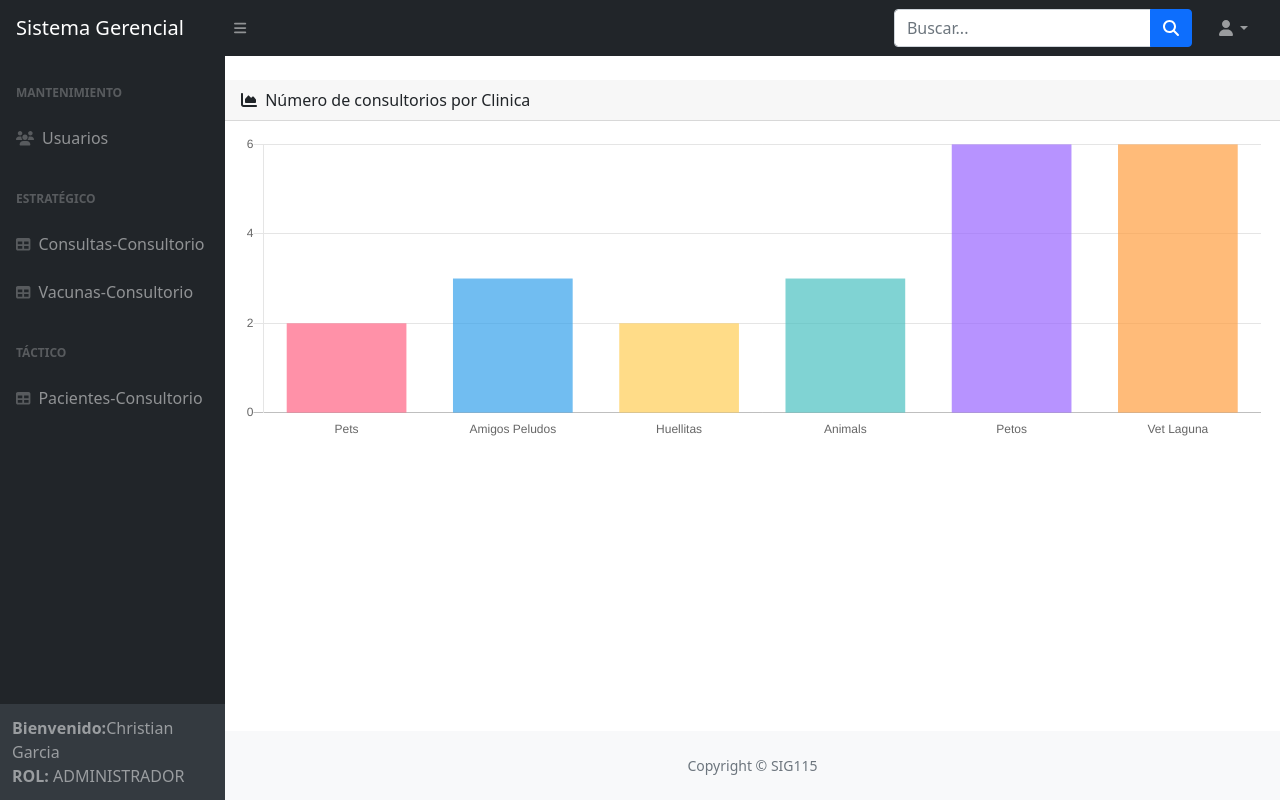
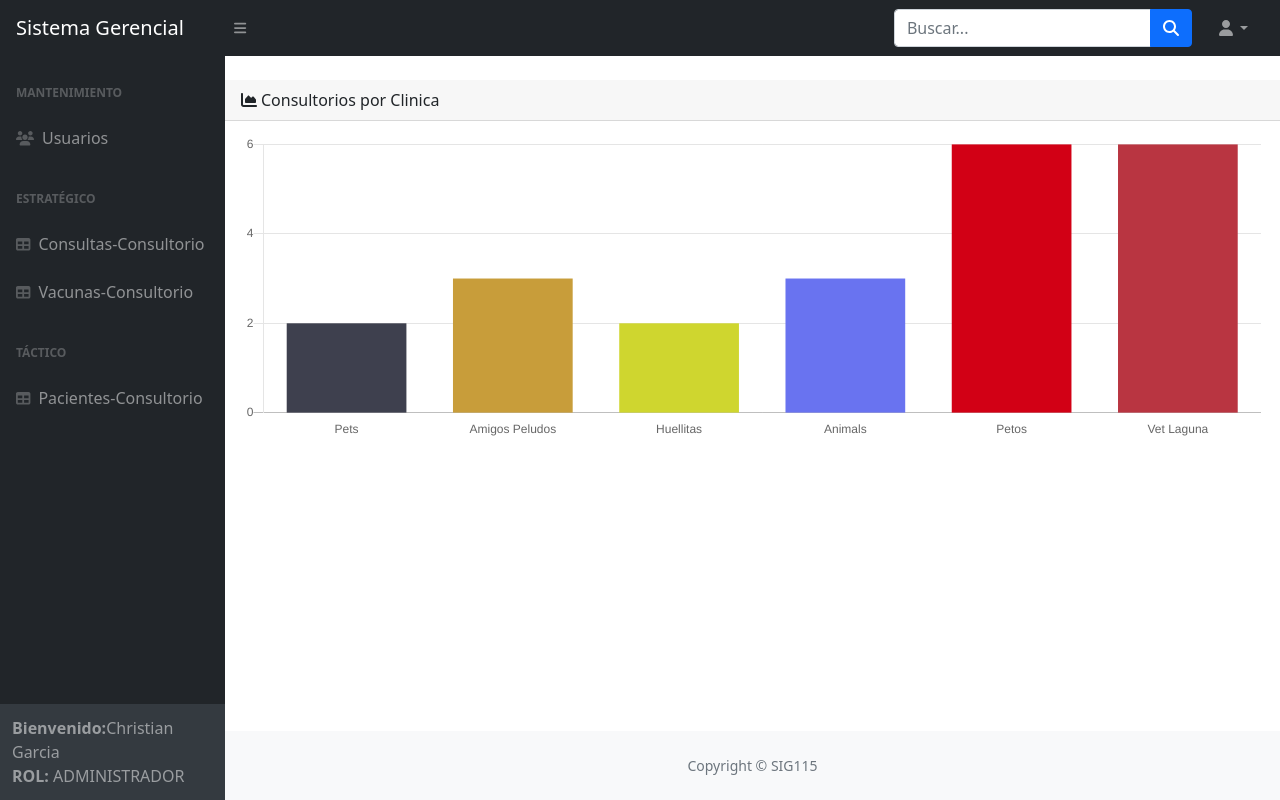
Before and after one commit to repositorioUES/ProyectoSGI115, a Django app: page / in a window 1280 px wide. Run offline with Django 3.2, Linux system fonts and the light colour scheme; a user stored in the database is signed in; data comes from the database, SQL or seed files in the repository; both versions use the stored data as it was after the commit; parts of the project's set-up code (start-up, migrations or seed data) failed here and were passed over; some libraries are stand-ins or nearby versions.

Commit message:
estilo(2)

```diff
--- a/SistemaGerencial/templates/index.html
+++ b/SistemaGerencial/templates/index.html
@@ -7,15 +7,23 @@
 
     <br>
     <div class="card-header">
-        <i class="fas fa-chart-area me-1"></i>
-       Número de consultorios por Clinica
+        <i class="fas fa-chart-area me-1"></i>Consultorios por Clinica
     </div>
     <div class="card-body"><canvas id="Inicio" width="100%" height="30"></canvas></div>
 
     <script src="https://code.jquery.com/jquery-3.4.1.min.js"></script>
     <script src="https://cdn.jsdelivr.net/npm/chart.js@2.9.3/dist/Chart.min.js"></script>
 
-
+    <script>
+        function getRandomColor() {
+            var letters = '0123456789ABCDEF'.split('');
+            var color = '#';
+            for (var i = 0; i < 6; i++ ) {
+                color += letters[Math.floor(Math.random() * 16)];
+            }
+            return color;
+        }
+    </script>
     <script>
         var ctx = document.getElementById("Inicio");
         var myLineChart = new Chart(ctx, {
@@ -24,17 +32,8 @@
                 labels: {{ labels|safe }},
                 datasets: [{
                     label: "Consultorios",
-                    backgroundColor: [
-                        'rgba(255, 99, 132, 0.7)',
-                        'rgba(54, 162, 235, 0.7)',
-                        'rgba(255, 206, 86, 0.7)',
-                        'rgba(75, 192, 192, 0.7)',
-                        'rgba(153, 102, 255, 0.7)',
-                        'rgba(255, 159, 64, 0.7)',
-                        'rgba(145, 244, 19, 0.7)',
-                        'rgba(206, 112, 112, 0.7)',
-                        'rgba(44, 7, 253, 0.7)',
-                        'rgba(7, 144, 113, 0.7)'
+                    backgroundColor: [getRandomColor(), getRandomColor(), getRandomColor(), getRandomColor(), getRandomColor(), getRandomColor(), getRandomColor(),
+                        getRandomColor(), getRandomColor(), getRandomColor(), getRandomColor(),getRandomColor(),getRandomColor(),
                     ],
                     borderColor: "rgba(2,117,216,1)",
                     data: {{ data|safe }},
@@ -70,4 +69,6 @@
         });
 
     </script>
+
+
 {% endblock content%}
--- a/SistemaGerencial/views.py
+++ b/SistemaGerencial/views.py
@@ -27,11 +27,8 @@ def index(request):
     for c in clinicas:
         labels.append(c.nombreCli)
 
-    print(labels)
-
     consultorios = Consultorio.objects.values('clinica_id').annotate(Numero=Count('clinica_id'))
     for cons in consultorios:
-        print(cons['Numero'])
         data.append(cons['Numero'])
 
     return render(request, 'index.html', {'labels': labels, 'data': data,})
```
Also changed, not shown: db.sqlite3.
